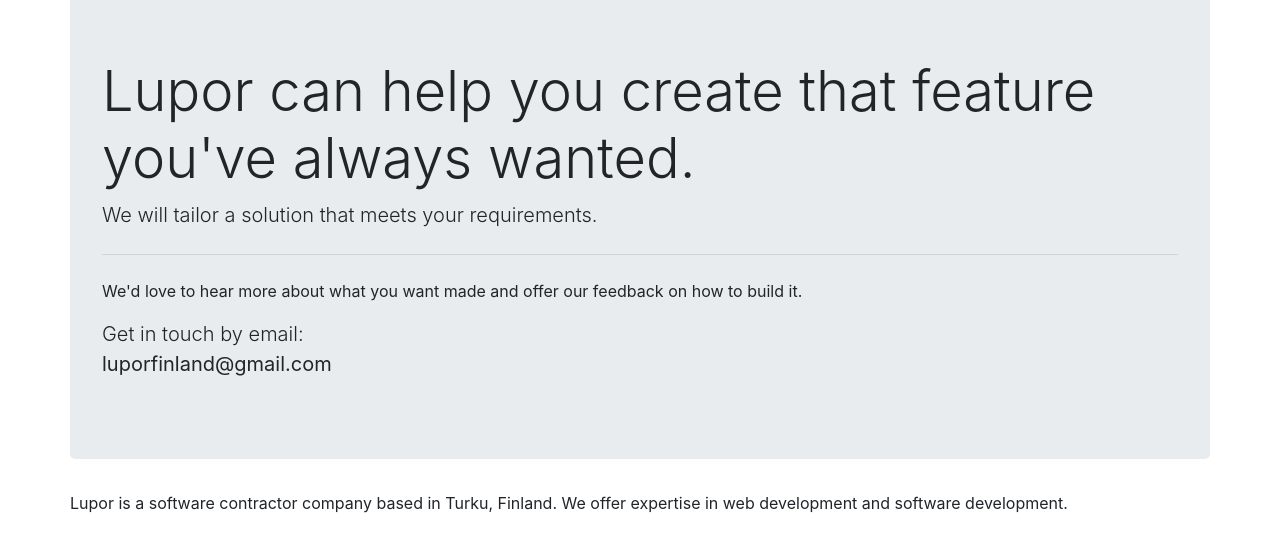
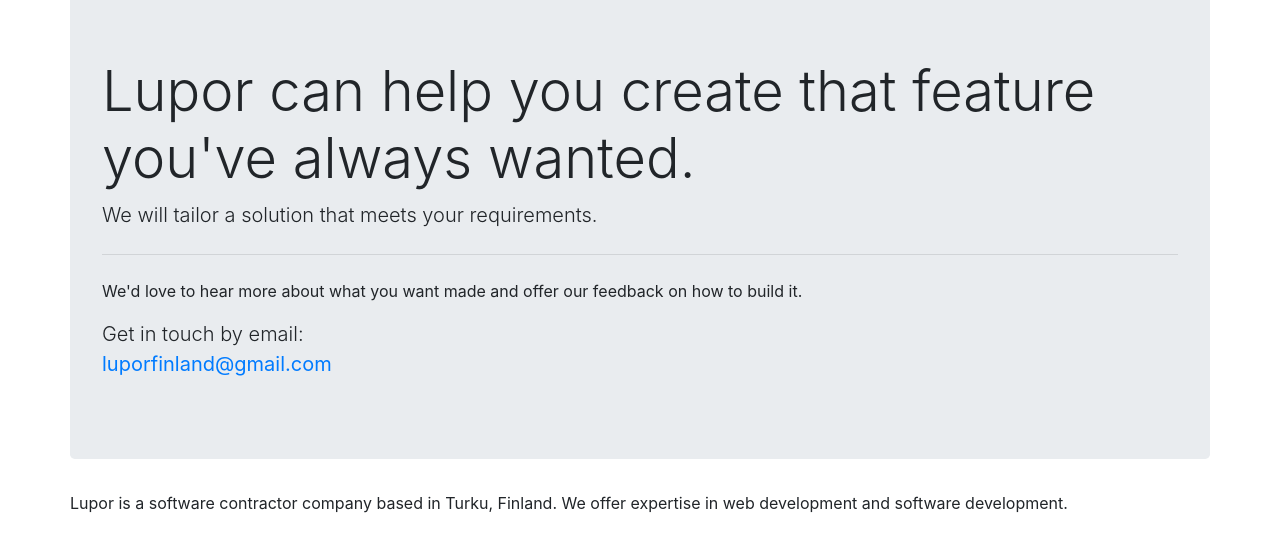
Before and after one commit to luporfinland/luporfinland.github.io, a website: page index.html in a window 1280 px wide. Shown: the part 62-614 px from the top of the page. Drawn offline with Linux system fonts and the light colour scheme.

Commit message:
mailto link instead of just text

```diff
--- a/index.html
+++ b/index.html
@@ -48,7 +48,9 @@
                     <adress>
                         Get in touch by email:
                         <br>
-                        <strong>luporfinland@gmail.com</strong>
+                        <strong>
+                            <a href="mailto:luporfinland@gmail.com">luporfinland@gmail.com</a>
+                        </strong>
                     </adress>
                     <!--<a class="btn btn-primary btn-lg" href="contact.html" role="button">Get in touch!</a>-->
                 </p>
```
